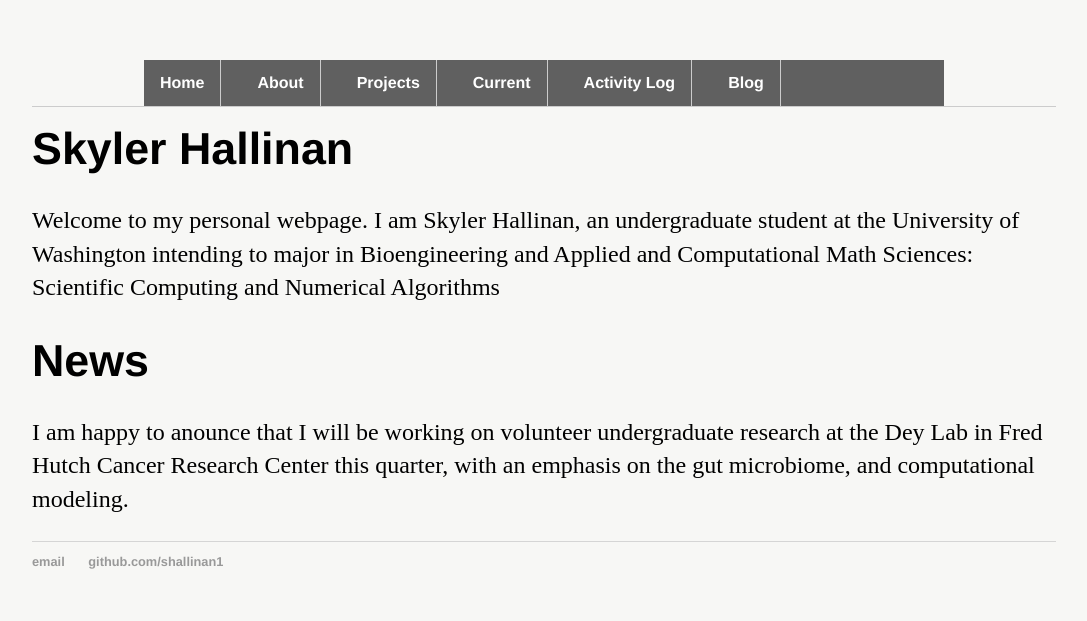
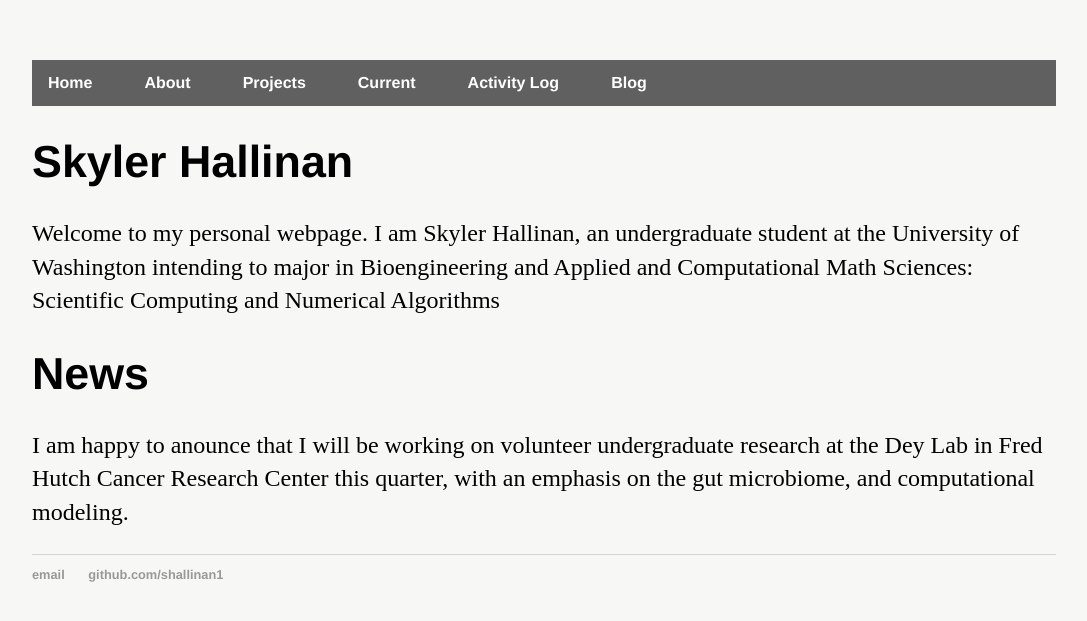
Before and after one commit to shallinan1/shallinan1.github.io, a Jekyll site: the page built from index.md, in a window 1280 px wide. Shown: the top 621 px of the page, without its empty margins (96-1183 px from the left). Built offline with Jekyll 4.4.1, drawn with Linux system fonts in a browser that asks for light colours; our own code applies the rules of GitHub Pages for plain Markdown files.

Commit message:
Revert "big changes to css"
This reverts commit 108fcb7ac3604b8eade5225ec88f3254af9de8de.

```diff
--- a/css/main.css
+++ b/css/main.css
@@ -1,16 +1,11 @@
 #globalNav {
-	width: 100%;
-	float: left;
-	margin: 0 0 1em 0;
-	padding: 0;
-	border-bottom: 1px solid #ccc;
+
 }
 
 	#globalNav ul {
 		list-style-type: none;
-		width: 800px;
 		padding: 0;
-		margin: 0 auto;
+		margin: 0;
 		top: 0;
 		overflow: hidden;
 		position: -webkit-sticky;
@@ -35,7 +30,6 @@
 		font-size: 1em;
 		color: #FFFFFF;
 		text-decoration: none;
-		border-right: 1px solid #ccc;
 	}
 
 	#nav li:first-child a {
```
